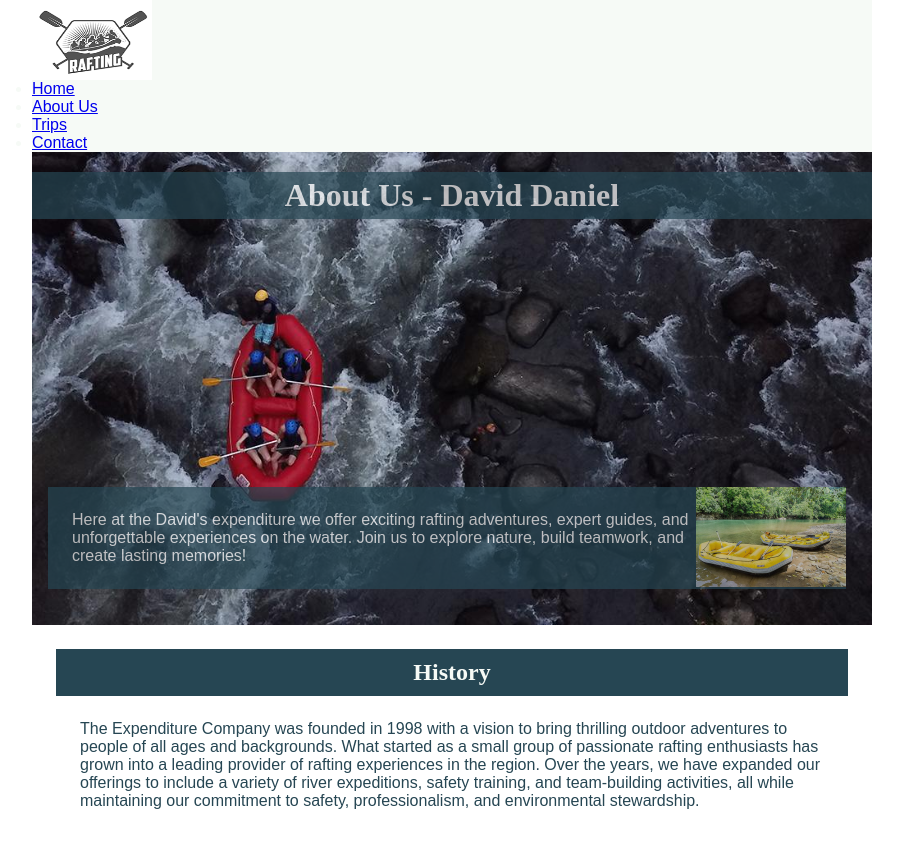
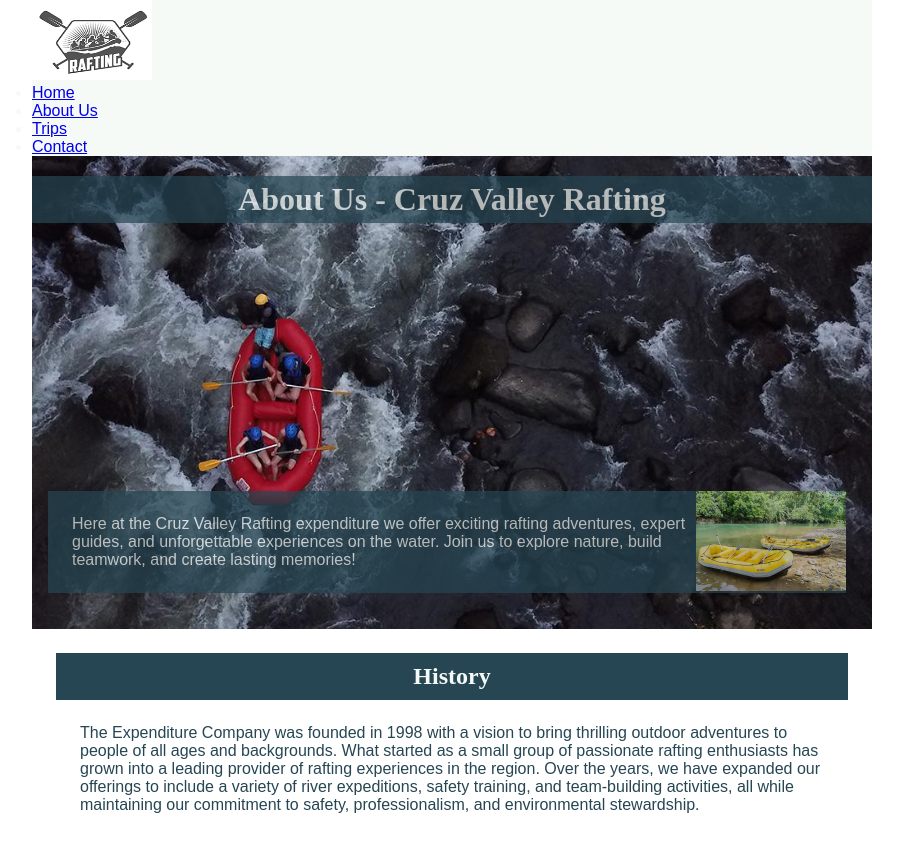
Before and after one commit to DDaniel231/wdd130, a plain HTML site: page wwr/about.html in a window 1280 px wide. Shown: the top 849 px of the page, without its empty margins (188-1091 px from the left). Drawn offline with Linux system fonts and the light colour scheme.

Commit message:
edited about

```diff
--- a/wwr/about.html
+++ b/wwr/about.html
@@ -1,8 +1,12 @@
+<!DOCTYPE html>
+<html lang="en">
+
 <head>
     <meta charset="UTF-8">
     <meta name="viewport" content="width=device-width, initial-scale=1.0">
-    <title>David Daniel WDD 130 | About</title>
-    <meta name="description" content="About David Daniel's personal homepage for WDD 130 course.">
+    <title>About Us - Cruz Valley Rafting</title>
+    <meta name="description"
+        content="Learn more about Cruz Valley Rafting, our history, and our commitment to providing unforgettable rafting experiences.">
     <meta name="author" content="David Daniel">
 
     <link rel="stylesheet" href="styles/rafting.css">
@@ -20,14 +24,13 @@
             </ul>
         </nav>
     </header>
-
     <main>
         <div class="hero">
             <img src="images/hero_large.jpg" alt="Rafting Adventure" width="800">
-            <h1> About Us - David Daniel</h1>
+            <h1> About Us - Cruz Valley Rafting</h1>
             <article>
                 <img src="images/hero.jpg" alt="Hello." width="300">
-                <p>Here at the David's expenditure we offer exciting rafting adventures, expert guides, and
+                <p>Here at the Cruz Valley Rafting expenditure we offer exciting rafting adventures, expert guides, and
                     unforgettable experiences on the water. Join us to explore nature, build teamwork, and create
                     lasting memories!</p>
             </article>
@@ -60,3 +63,6 @@
             </a>
         </nav>
     </footer>
+</body>
+
+</html>
--- a/wwr/styles/rafting.css
+++ b/wwr/styles/rafting.css
@@ -63,7 +63,7 @@ h1 {
    text-align: center;
    opacity: 0.7;
    background-color: var(--accent1-color);
-   color: #fff; /* white text - make sure there is enough contrast with the background-color */
+   color: var(--primary-color)
 }
 
 .hero article img {
@@ -77,7 +77,7 @@ h1 {
     opacity: 0.7;
     padding: 0;
     background-color: var(--accent1-color);
-    color: #fff; /* white text - make sure there is enough contrast with the background-color */
+    color: var(--primary-color)
 }
 
 h2 {
```
